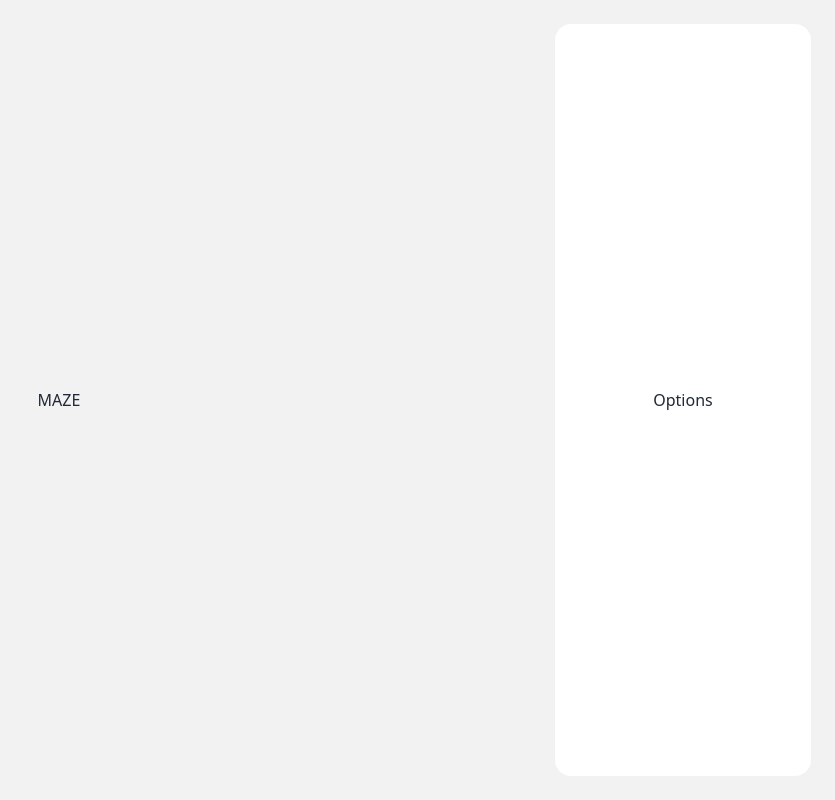
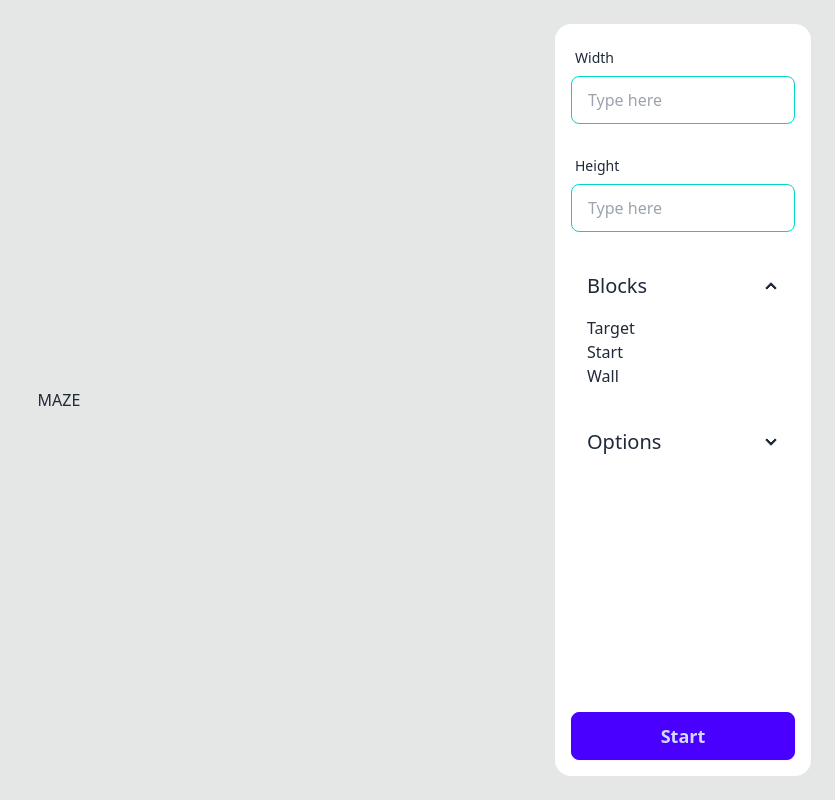
Before and after one commit to SALAHT4N/Maze_Solver_AStar, a website built with Vite: page index.html in a window 1280 px wide. Shown: the whole page, without its empty margins (445-1280 px from the left). Built offline with nearby package versions, Linux system fonts and the light colour scheme.

Commit message:
Add menu UI

```diff
--- a/index.html
+++ b/index.html
@@ -6,14 +6,72 @@
     <meta name="viewport" content="width=device-width, initial-scale=1.0" />
     <title>Vite App</title>
   </head>
-  <body class="h-screen p-6 bg-base-200">
+  <body class="h-screen p-6 bg-base-300">
     <div class="h-full">
       <div class="flex gap-x-4 flex-col h-full w-full lg:flex-row">
         <div class="grid flex-1 place-items-center">MAZE</div>
         <!-- <div class="divider lg:divider-horizontal"></div> -->
-        <div class="grid w-64 bg-base-100 rounded-box place-items-center">
-          Options
+        <!-- OPTIONS              -->
+        <!-- --------------------------------------------- -->
+        <!-- --------------------------------------------- -->
+        <!-- --------------------------------------------- -->
+        <div class="flex flex-col gap-2 w-64 bg-base-100 rounded-box p-4">
+          <div>
+            <label class="form-control w-full max-w-xs">
+              <div class="label">
+                <span class="label-text">Width</span>
+              </div>
+              <input
+                type="number"
+                placeholder="Type here"
+                class="input input-accent w-full max-w-xs"
+              />
+              <div class="label"></div>
+            </label>
+          </div>
+
+          <div>
+            <label class="form-control w-full max-w-xs">
+              <div class="label">
+                <span class="label-text">Height</span>
+              </div>
+              <input
+                type="number"
+                placeholder="Type here"
+                class="input input-accent w-full max-w-xs"
+              />
+              <div class="label"></div>
+            </label>
+          </div>
+
+          <div class="collapse collapse-arrow bg-base-100">
+            <input type="radio" name="my-accordion-2" checked="checked" />
+            <div class="collapse-title text-xl font-medium">Blocks</div>
+            <div class="collapse-content">
+              <div>Target</div>
+              <div>Start</div>
+              <div>Wall</div>
+            </div>
+          </div>
+          <div class="collapse collapse-arrow bg-base-100">
+            <input type="radio" name="my-accordion-2" />
+            <div class="collapse-title text-xl font-medium">Options</div>
+            <div class="collapse-content">
+              <div>Manhatne</div>
+              <div>Ecludian</div>
+              <div>Animation toggle</div>
+              <div>Animation speed</div>
+            </div>
+          </div>
+
+          <div class="mt-auto">
+            <button class="btn btn-primary text-lg w-full">Start</button>
+          </div>
         </div>
+        <!-- OPTIONS  END OF     -->
+        <!-- --------------------------------------------- -->
+        <!-- --------------------------------------------- -->
+        <!-- --------------------------------------------- -->
       </div>
     </div>
     <script src="./main.js" type="module"></script>
```
